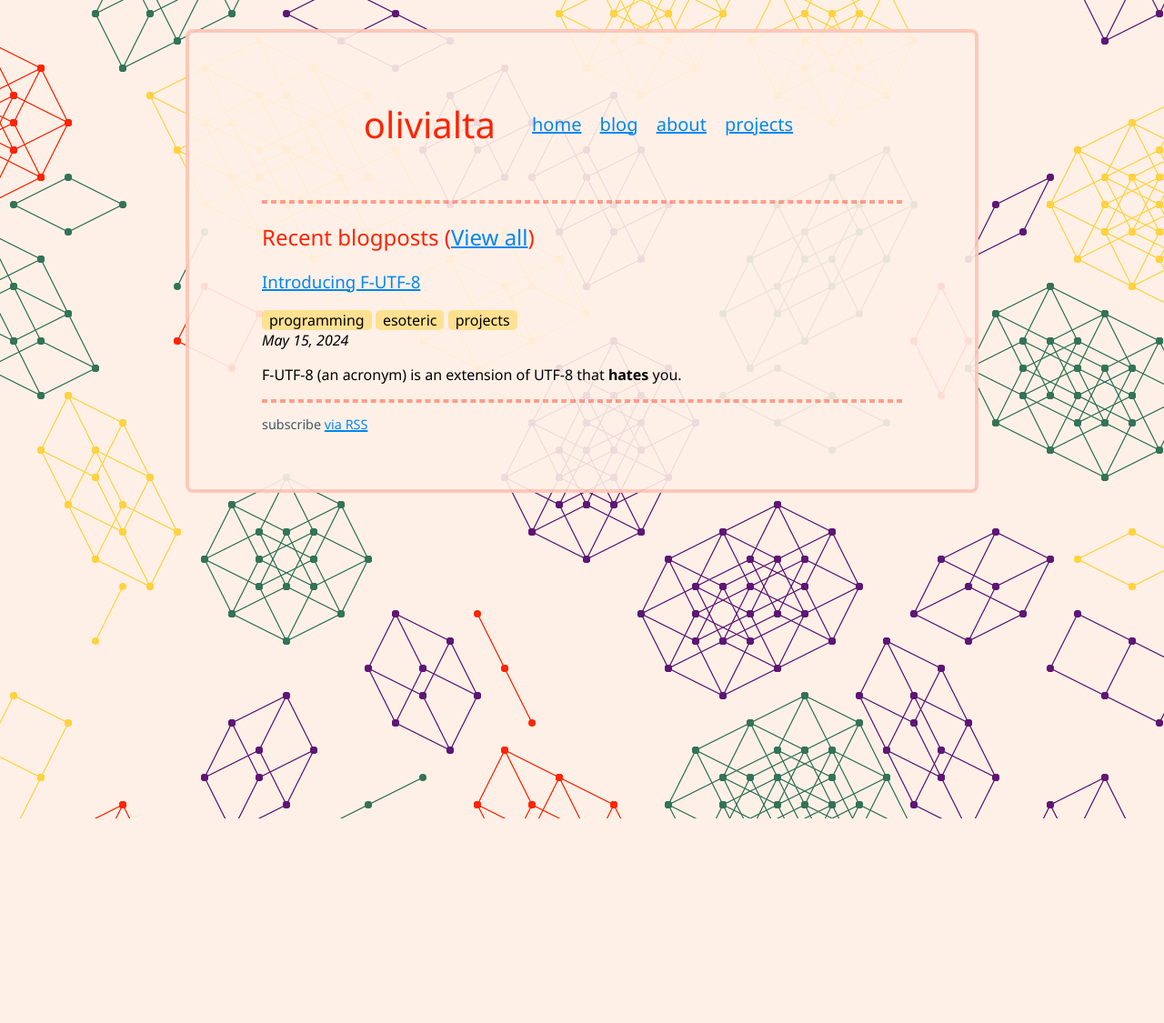
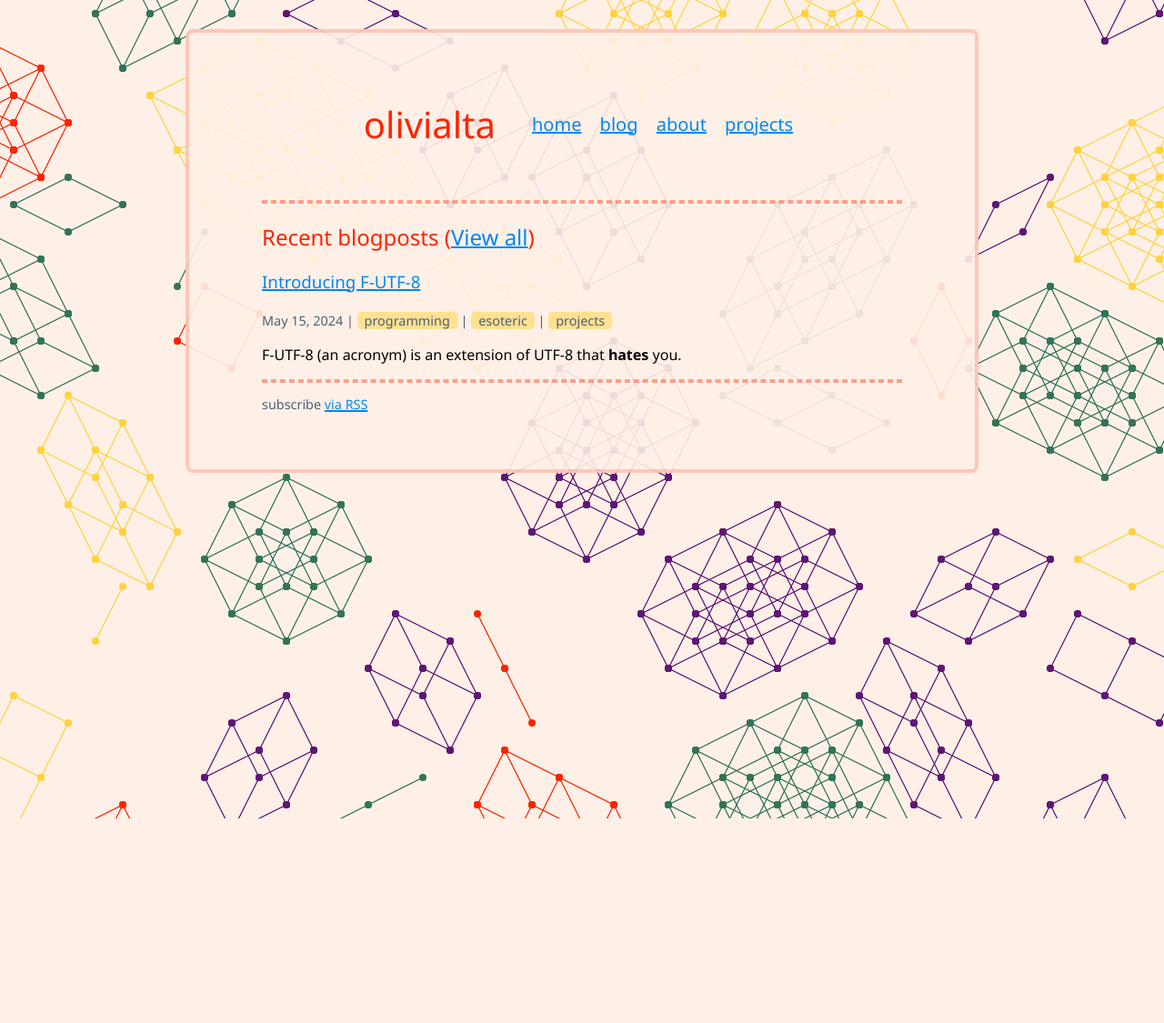
Before and after one commit to RocketRace/rocketrace.github.io, a Jekyll site: the page built from index.md, in a window 1280 px wide. Shown: the whole page at 91% size. Built offline with Jekyll 4.4.1, drawn with Linux system fonts in a browser that asks for light colours.

Commit message:
Fix link colors

```diff
--- a/_data/colors.yaml
+++ b/_data/colors.yaml
@@ -8,7 +8,7 @@
   hex: "#a89c92"
 
 - name: dark
-  hex: "#435563"
+  hex: "#4F5F6F"
 
 - name: black
   hex: "#0D1821"
--- a/_includes/nav.html
+++ b/_includes/nav.html
@@ -4,10 +4,10 @@
     {{ site.title | escape }}
   </h1>
   <div class="nav-links">
-    <a href="{{ "/" | relative_url }}" class="nav-link">home</a>
-    <a href="{{ "/blog" | relative_url }}" class="nav-link">blog</a>
-    <a href="{{ "/about" | relative_url }}" class="nav-link">about</a>
-    <a href="{{ "/projects" | relative_url }}" class="nav-link">projects</a>
+    <a class="nav-link static-link" href="{{ "/" | relative_url }}">home</a>
+    <a class="nav-link static-link" href="{{ "/blog" | relative_url }}">blog</a>
+    <a class="nav-link static-link" href="{{ "/about" | relative_url }}">about</a>
+    <a class="nav-link static-link" href="{{ "/projects" | relative_url }}">projects</a>
   </div>
   </nav>
 <hr />
--- a/assets/main.scss
+++ b/assets/main.scss
@@ -52,16 +52,19 @@ hr {
   font-size: 1.25rem;
 }
 
+.static-link, .static-link:visited {
+  color: $marine;
+  text-decoration-color: $marine;
+}
+.static-link:hover {
+  color: $aqua;
+  text-decoration-color: $aqua;
+}
+
 // Section titles
 h1, h2, h3 {
   color: $tomato;
   font-weight: normal;
-}
-
-
-.published-at {
-  flex-shrink: 4;
-  font-style: italic;
 }
 
 // Disable scrollbars and
@@ -125,7 +128,7 @@ body {
 }
 
 // links
-a {
+a, a.static-link {
   color: $marine;
   text-decoration: underline solid $marine 2px;
 }
@@ -135,7 +138,7 @@ a:visited {
   text-decoration: underline solid $velvet 2px;
 }
 
-a:hover {
+a:hover, a.static-link:hover {
   color: $aqua;
   text-decoration: underline solid $aqua 2px;
 }
--- a/index.md
+++ b/index.md
@@ -12,12 +12,15 @@ layout: default
           {{ post.title | escape }}
         </a>
       </h3>
-      {% for category in post.categories %}
-        <span class="category">{{ category }}</span>
-      {% endfor %}
-      <br />
+      <span class="post-metadata">
+        <time datetime="{{ post.date | date_to_xmlschema }}" >
+          {{ post.date | date: "%b %-d, %Y" }}
+        </time>
+        {% for category in post.categories %}
+          | <span class="category">{{ category }}</span>
+        {% endfor %}
+      </span>
     </div>
-    <time class="published-at">{{ post.date | date: "%b %-d, %Y" }}</time>
     <div class="excerpt-content">
       {{ post.excerpt }}
     </div>
```
Also changed, not shown: blog.md (+1 -1 lines).
